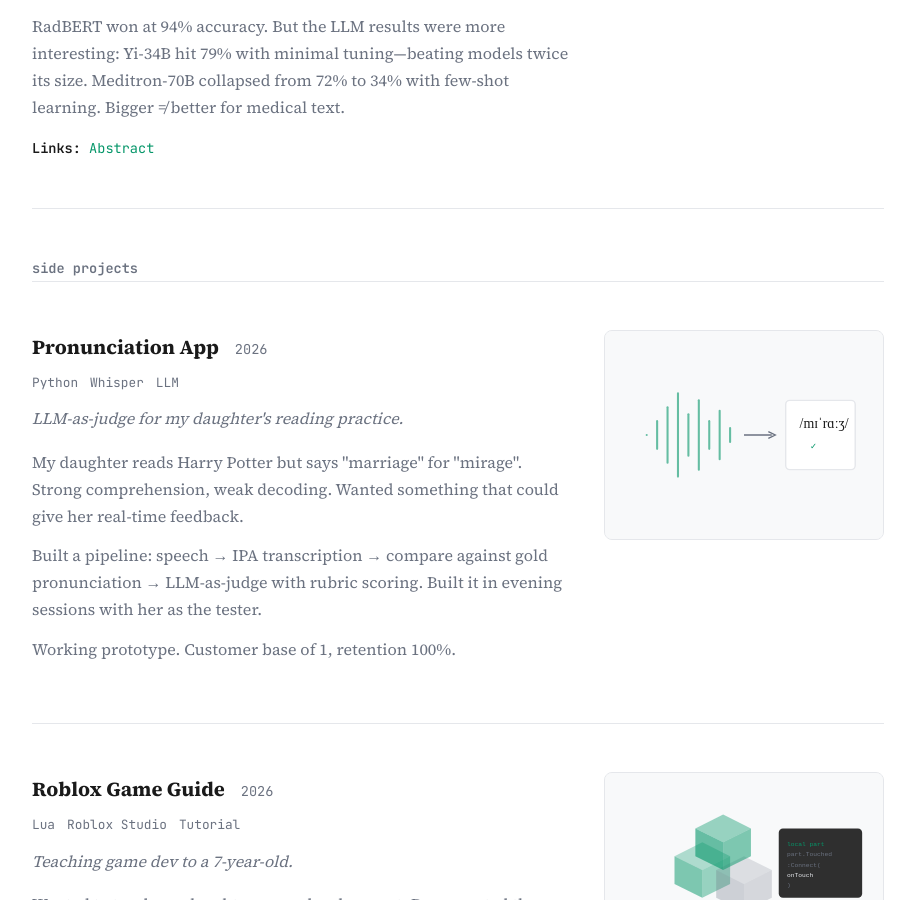
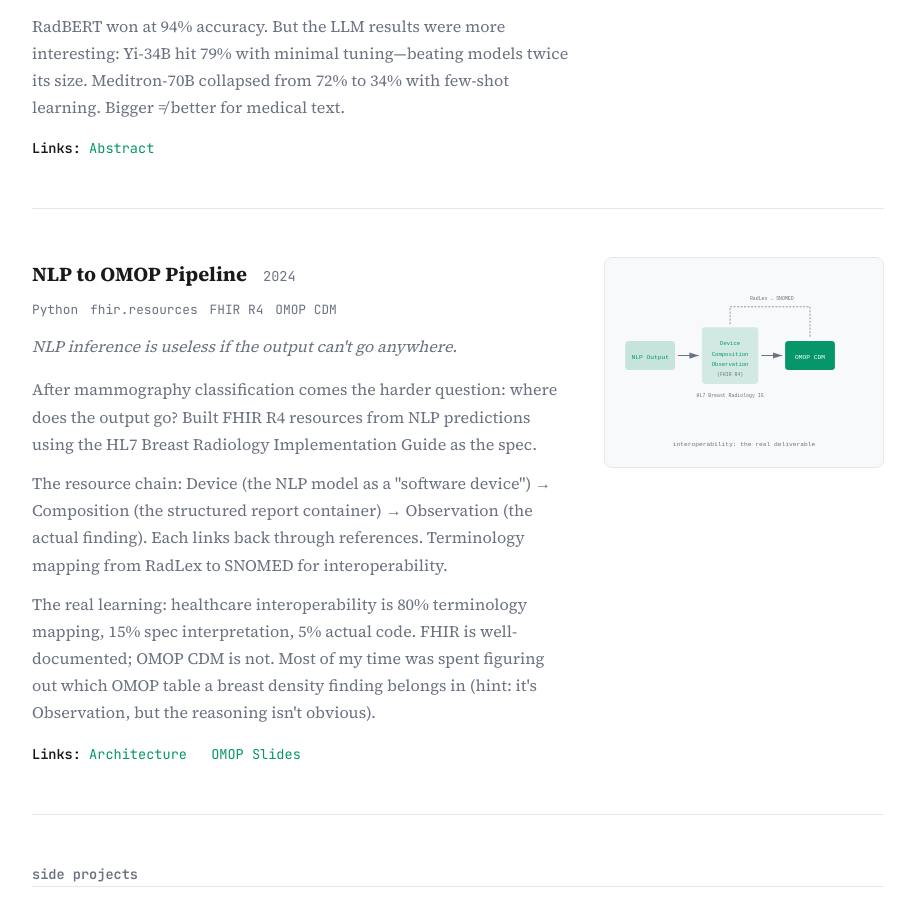
Before and after one commit to khankanz/khankanz.github.io, a Jekyll site: the page built from projects.html, in a window 1280 px wide and 900 px high, scrolled down 3052 px. Shown: the whole window, without its empty margins (182-1097 px from the left). Built offline with Jekyll 4.4.1, drawn with Linux system fonts in a browser that asks for light colours.

Commit message:
Add NLP to OMOP Pipeline project
- Add project entry with FHIR R4 → OMOP CDM pipeline description
- Create SVG showing Device → Composition → Observation flow
- Link architecture PDFs (biomatrix-pipeline, omop-toronto)

Co-Authored-By: Claude Opus 4.5 <noreply@anthropic.com>

```diff
--- a/projects.html
+++ b/projects.html
@@ -372,6 +372,33 @@ title: Projects — Zardar Khan
         </div>
       </div>
 
+      <div class="project" id="nlp-omop-pipeline">
+        <div class="project-content">
+          <div class="project-header">
+            <h2>NLP to OMOP Pipeline</h2>
+            <span class="project-date">2024</span>
+          </div>
+          <div class="project-tags">
+            <span>Python</span>
+            <span>fhir.resources</span>
+            <span>FHIR R4</span>
+            <span>OMOP CDM</span>
+          </div>
+          <p class="project-tagline">NLP inference is useless if the output can't go anywhere.</p>
+          <div class="project-body">
+            <p>After mammography classification comes the harder question: where does the output go? Built FHIR R4 resources from NLP predictions using the HL7 Breast Radiology Implementation Guide as the spec.</p>
+            <p>The resource chain: Device (the NLP model as a "software device") → Composition (the structured report container) → Observation (the actual finding). Each links back through references. Terminology mapping from RadLex to SNOMED for interoperability.</p>
+            <p>The real learning: healthcare interoperability is 80% terminology mapping, 15% spec interpretation, 5% actual code. FHIR is well-documented; OMOP CDM is not. Most of my time was spent figuring out which OMOP table a breast density finding belongs in (hint: it's Observation, but the reasoning isn't obvious).</p>
+          </div>
+          <div class="project-links">
+            <strong>Links:</strong> <a href="/assets/biomatrix-pipeline-v3-ppt.pdf" target="_blank">Architecture</a> <a href="/assets/omop-toronto-zk-pdf.pdf" target="_blank">OMOP Slides</a>
+          </div>
+        </div>
+        <div class="project-image">
+          <img src="/assets/images/projects/nlp-omop-pipeline.svg" alt="FHIR to OMOP pipeline diagram">
+        </div>
+      </div>
+
       <div class="side-header" id="side-projects">
         <h2>side projects</h2>
       </div>
```
Also changed, not shown: assets/images/projects/nlp-omop-pipeline.svg (added), 2 other files.
